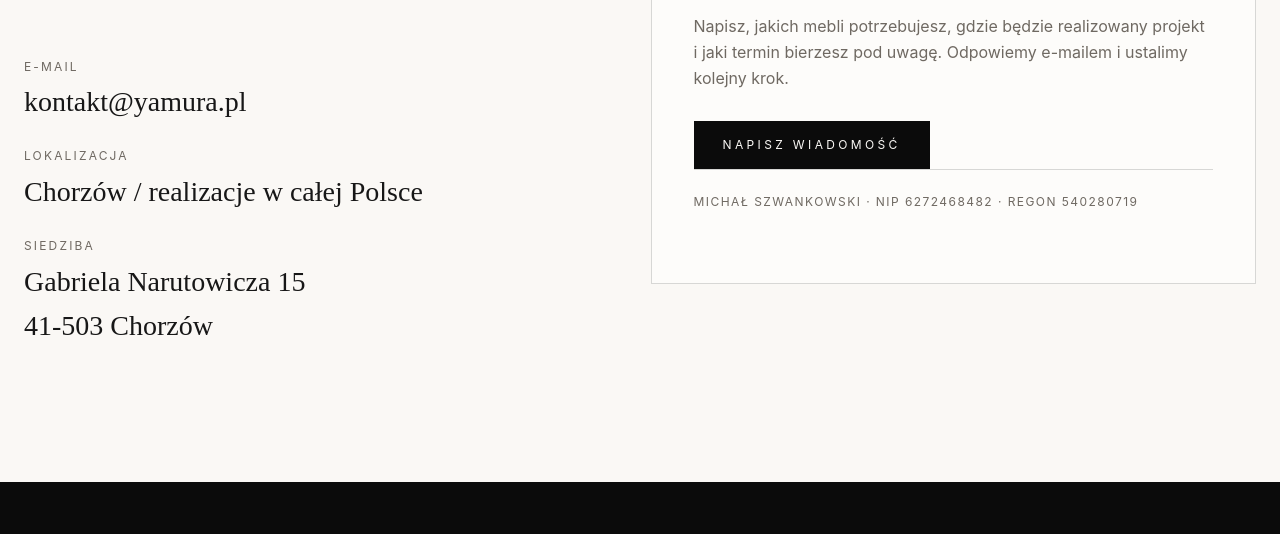
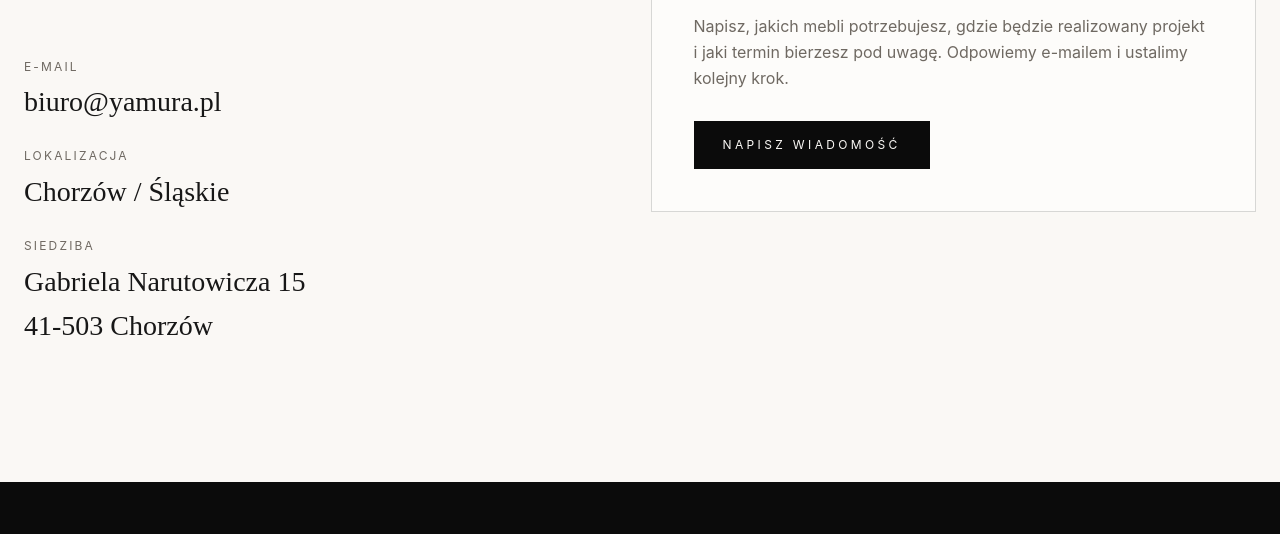
Before and after one commit to pSzymanek/yamura, an Astro site: page / in a window 1280 px wide. Shown: the part 5762-6296 px from the top of the page. Built offline with nearby package versions, Linux system fonts and the light colour scheme; Astro itself is replaced by a stand-in of ours.

Commit message:
Refine contact details

```diff
--- a/src/components/sections/ContactCTA.astro
+++ b/src/components/sections/ContactCTA.astro
@@ -9,7 +9,7 @@ import Button from "../ui/Button.astro";
     <p>Opowiedz nam, czego potrzebujesz. Przygotujemy rozwiązanie dopasowane do Twojej przestrzeni.</p>
     <div>
       <Button href="/kontakt/" variant="champagne">Umów konsultację</Button>
-      <Button href="mailto:kontakt@yamura.pl" variant="light">Napisz do nas</Button>
+      <Button href="mailto:biuro@yamura.pl" variant="light">Napisz do nas</Button>
     </div>
   </div>
 </section>
--- a/src/components/sections/ContactForm.astro
+++ b/src/components/sections/ContactForm.astro
@@ -32,7 +32,6 @@ const emailHref = `mailto:${site.email}?subject=Zapytanie%20o%20realizacj%C4%99%
         Odpowiemy e-mailem i ustalimy kolejny krok.
       </p>
       <a class="btn btn--dark" href={emailHref}>Napisz wiadomość</a>
-      <p class="contact-card__company">{site.owner} · NIP {site.nip} · REGON {site.regon}</p>
     </div>
   </div>
 </section>
--- a/src/data/site.ts
+++ b/src/data/site.ts
@@ -2,8 +2,8 @@ export const site = {
   name: "YAMURA",
   owner: "Michał Szwankowski",
   url: "https://yamura.pl",
-  email: "kontakt@yamura.pl",
-  location: "Chorzów / realizacje w całej Polsce",
+  email: "biuro@yamura.pl",
+  location: "Chorzów / Śląskie",
   registeredAddress: {
     street: "Gabriela Narutowicza 15",
     postalCode: "41-503",
--- a/src/pages/polityka-prywatnosci.astro
+++ b/src/pages/polityka-prywatnosci.astro
@@ -13,7 +13,7 @@ import { site } from "../data/site";
         <p class="eyebrow">Prywatność i cookies</p>
         <h1>Polityka prywatności</h1>
         <p>
-          Poniżej wyjaśniamy, jakie dane mogą być przetwarzane podczas korzystania z serwisu
+          Poniżej wyjaśniamy, jakie dane mogą być przetwarzane podczas korzystania z serwisu{" "}
           <strong>yamura.pl</strong>, w jakim celu oraz jakie prawa przysługują użytkownikom.
         </p>
         <p class="legal__updated">Ostatnia aktualizacja: 7 sierpnia 2026 r.</p>
--- a/src/styles/global.css
+++ b/src/styles/global.css
@@ -895,15 +895,6 @@ button {
   color: var(--color-text-muted);
 }
 
-.contact-card .contact-card__company {
-  margin: 30px 0 0;
-  padding-top: 22px;
-  border-top: 1px solid var(--color-border-light);
-  font-size: 12px;
-  letter-spacing: 0.12em;
-  text-transform: uppercase;
-}
-
 .legal__inner {
   max-width: 1050px;
 }
```
Also changed, not shown: README.md.
